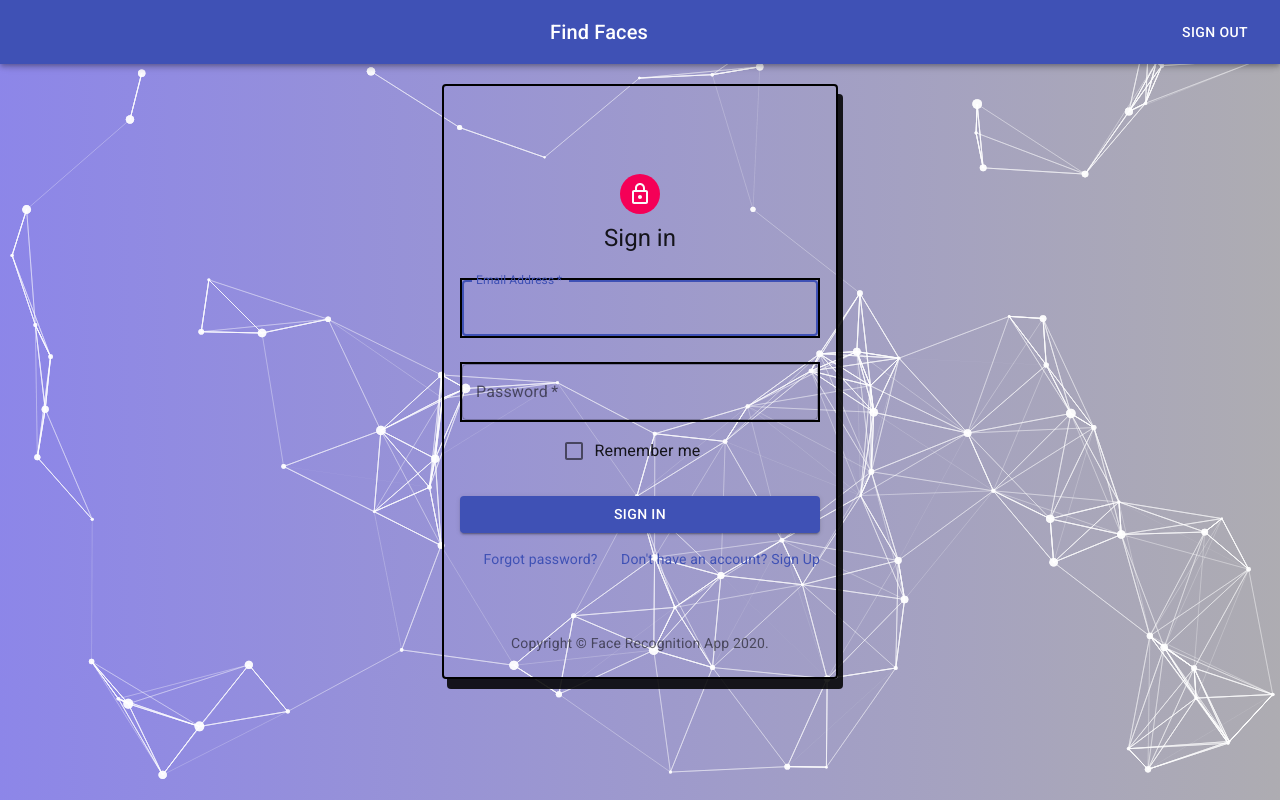
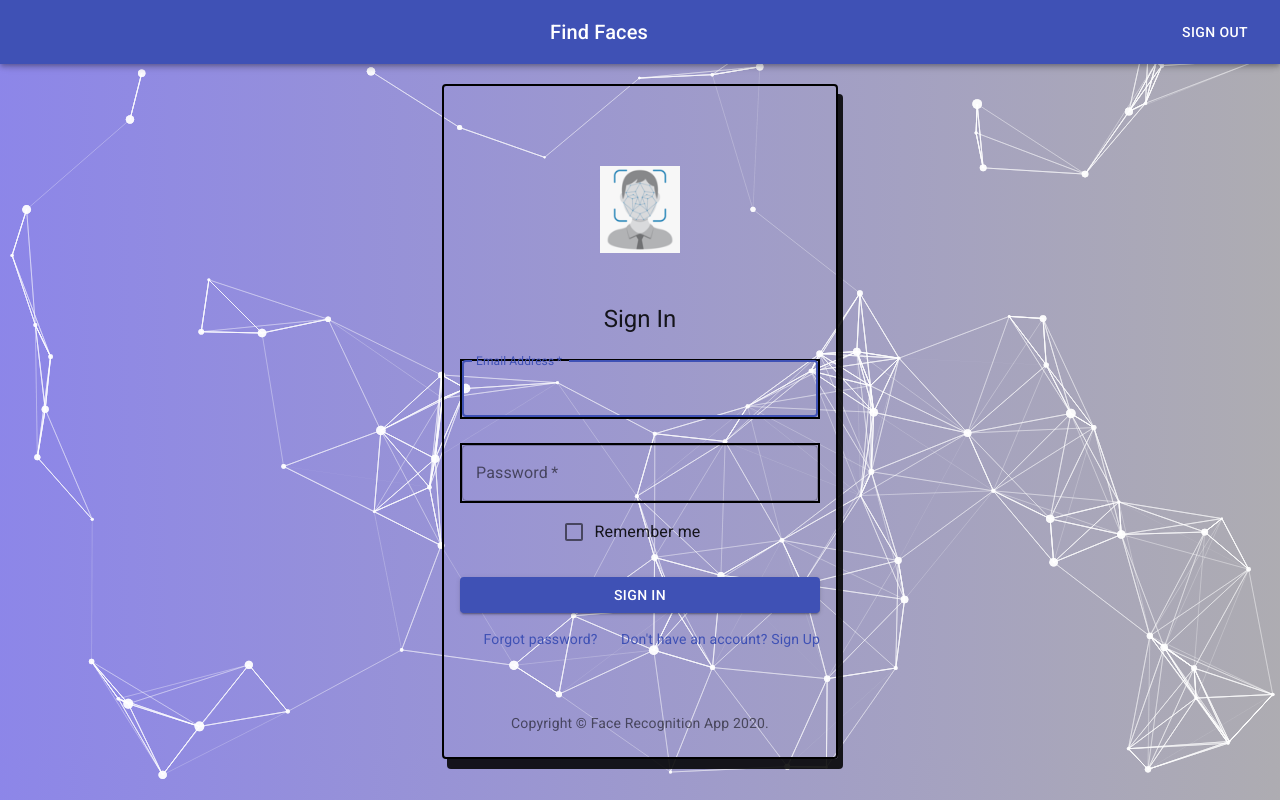
Before and after one commit to richknicks/FaceRecognitionApp, a React (Create React App) app: page / in a window 1280 px wide. Built offline with nearby package versions, Linux system fonts and the light colour scheme; what clarifai would draw is missing.

Commit message:
changed Sign In Logo

```diff
--- a/src/Components/SignIn/SignIn.js
+++ b/src/Components/SignIn/SignIn.js
@@ -1,5 +1,4 @@
 import React from "react";
-import Avatar from "@material-ui/core/Avatar";
 import Button from "@material-ui/core/Button";
 import CssBaseline from "@material-ui/core/CssBaseline";
 import TextField from "@material-ui/core/TextField";
@@ -8,12 +7,12 @@ import Checkbox from "@material-ui/core/Checkbox";
 import Link from "@material-ui/core/Link";
 import Grid from "@material-ui/core/Grid";
 import Box from "@material-ui/core/Box";
-import LockOutlinedIcon from "@material-ui/icons/LockOutlined";
 import Typography from "@material-ui/core/Typography";
 import { makeStyles } from "@material-ui/core/styles";
 import Container from "@material-ui/core/Container";
 import Card from "@material-ui/core/Card";
 import CardContent from "@material-ui/core/CardContent";
+import face from "../Logo/faceRecLogo.png";
 
 function Copyright() {
   return (
@@ -71,11 +70,14 @@ export default function SignIn({ onRouteChange }) {
         <CardContent>
           <CssBaseline />
           <div className={classes.paper}>
-            <Avatar className={classes.avatar}>
-              <LockOutlinedIcon />
-            </Avatar>
-            <Typography component="h1" variant="h5">
-              Sign in
+            <img src={face} width="80px" height="auto" alt="" />
+
+            <Typography
+              component="h1"
+              variant="h5"
+              style={{ marginTop: "50px" }}
+            >
+              Sign In
             </Typography>
             <form className={classes.form} noValidate>
               <TextField
```
